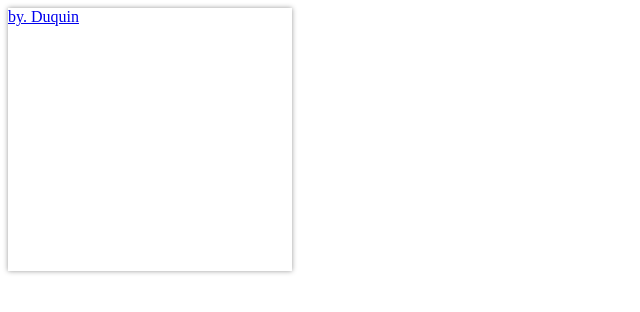
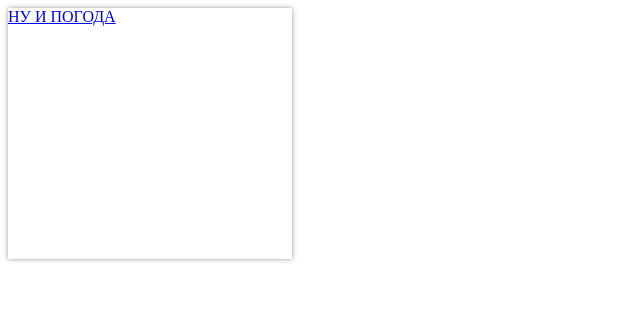
Before and after one commit to Duquin/Weather, a plain HTML site: page index.html in a window 1280 px wide. Shown: the whole page, without its empty margins (0-640 px from the left). Drawn offline with Linux system fonts and the light colour scheme.

Commit message:
Update index.html

```diff
--- a/index.html
+++ b/index.html
@@ -1 +1 @@
-<a class="nuipogoda-iframe-informer" data-nuipogoda="informer3" href="https://github.com/Duquin" style="width:284px;height:263px;display:block;box-shadow: 0 0 5px #999;">by. Duquin</a><script>(function(a,f,g){var e=a.createElement(f);e.async=1;e.src=g; a=a.getElementsByTagName(f)[0];a.parentNode.insertBefore(e,a)})(document,'script','//nuipogoda.ru/informer/nuipogoda.js');</script>
+<a class="nuipogoda-iframe-informer" data-nuipogoda="informer4" href="https://nuipogoda.ru" style="width:284px;height:251px;display:block;box-shadow: 0 0 5px #999;">НУ И ПОГОДА</a><script>(function(a,f,g){var e=a.createElement(f);e.async=1;e.src=g; a=a.getElementsByTagName(f)[0];a.parentNode.insertBefore(e,a)})(document,'script','//nuipogoda.ru/informer/nuipogoda.js');</script>
```
